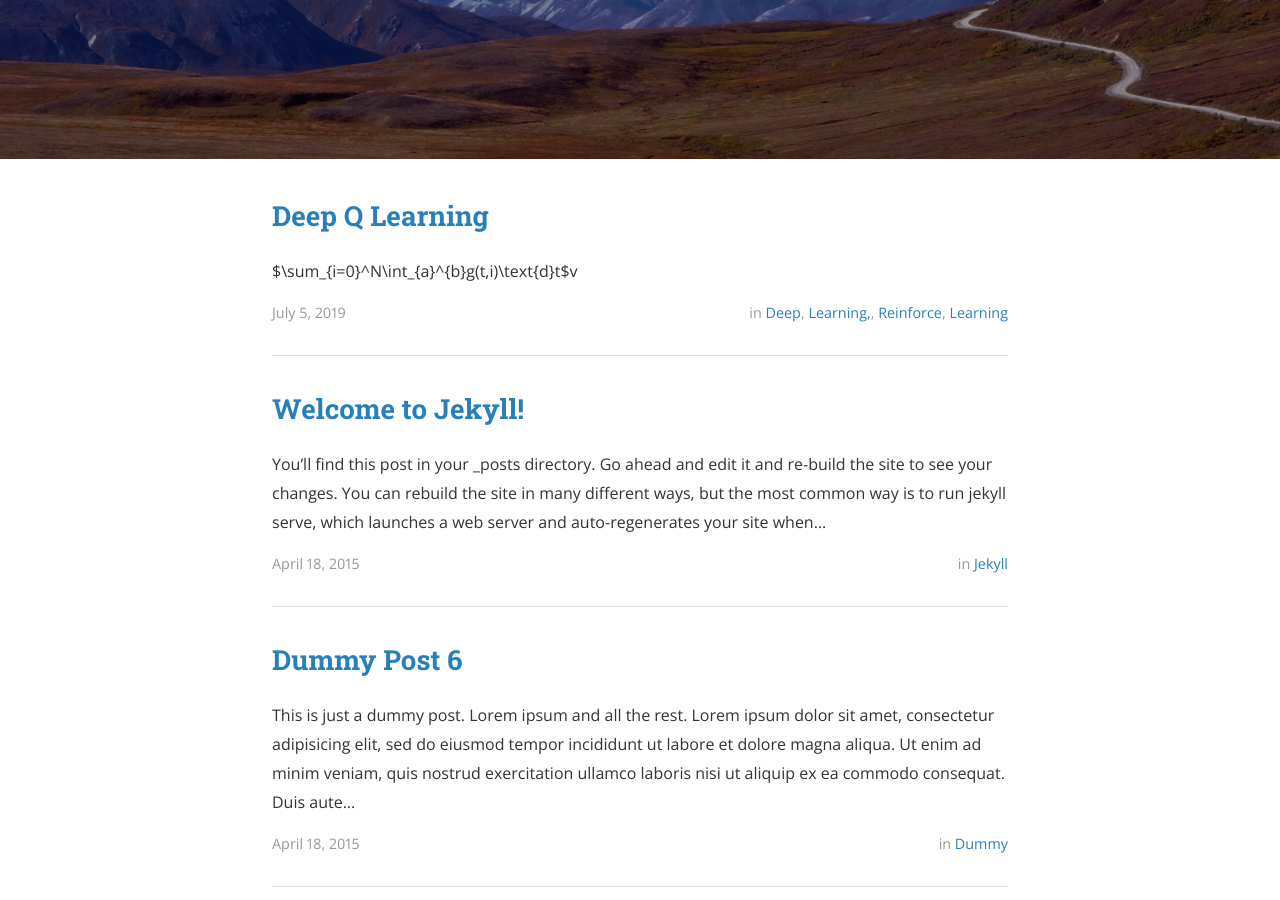
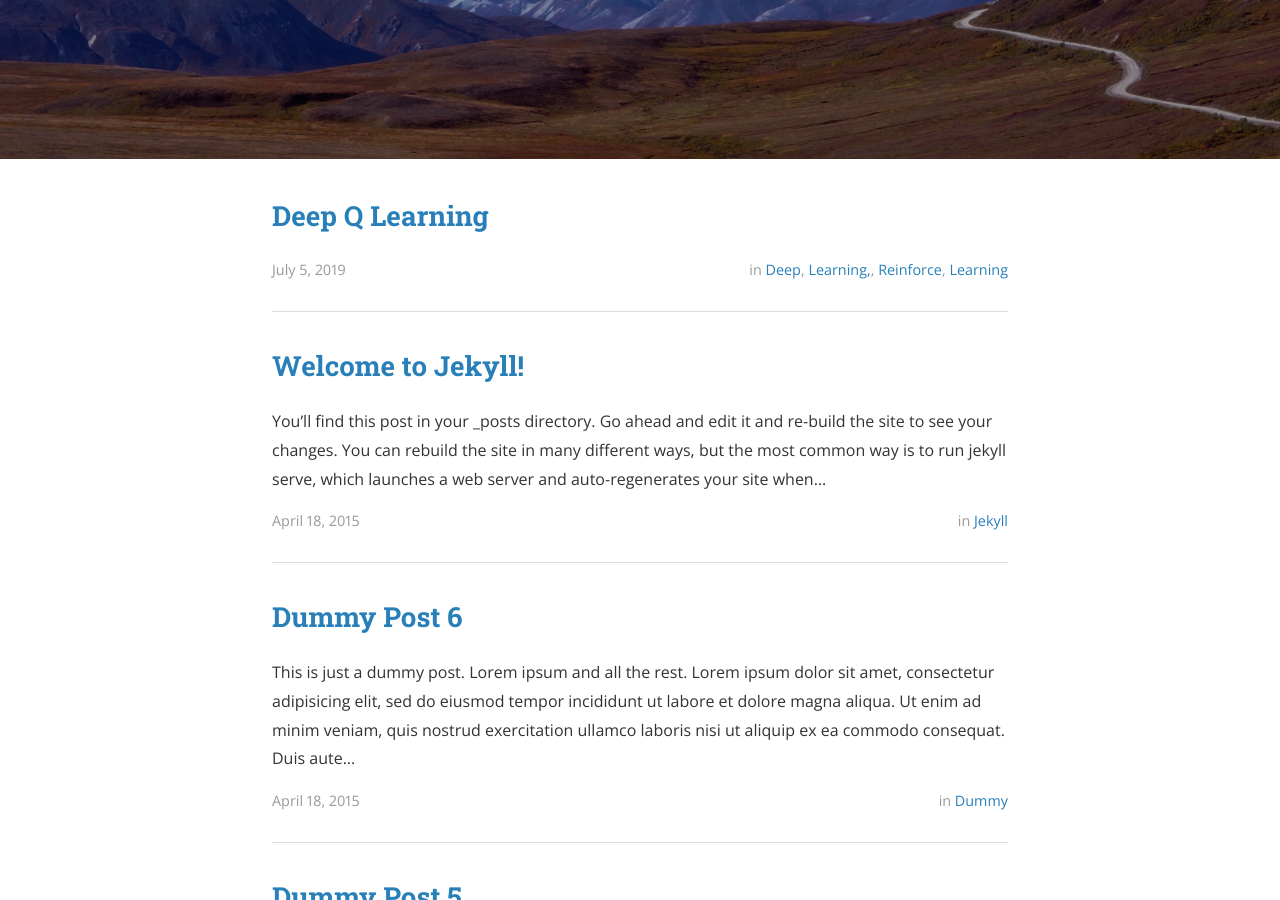
Before and after one commit to JinliangLu96/JinliangLu96.github.io, a Jekyll site: the page built from index.html, in a window 1280 px wide and 900 px high, scrolled down 344 px. Built offline with Jekyll 4.4.1, drawn with Linux system fonts in a browser that asks for light colours; nearby versions of some CDN libraries; the list of posts is cut into pages by our own code.

Commit message:
Update 2015-04-18-dummy.markdown

```diff
--- a/_posts/2015-04-18-dummy.markdown
+++ b/_posts/2015-04-18-dummy.markdown
@@ -5,7 +5,6 @@ date:   2019-07-05 08:43:59
 author: Jinliang Lu
 categories: Deep Learning, Reinforce Learning
 ---
-
-$\sum_{i=0}^N\int_{a}^{b}g(t,i)\text{d}t$v
+<script type="text/javascript" src="http://cdn.mathjax.org/mathjax/latest/MathJax.js?config=default"></script>
 
 <img src="http://chart.googleapis.com/chart?cht=tx&chl=\Large x=\frac{-b\pm\sqrt{b^2-4ac}}{2a}" style="border:none;">
```
